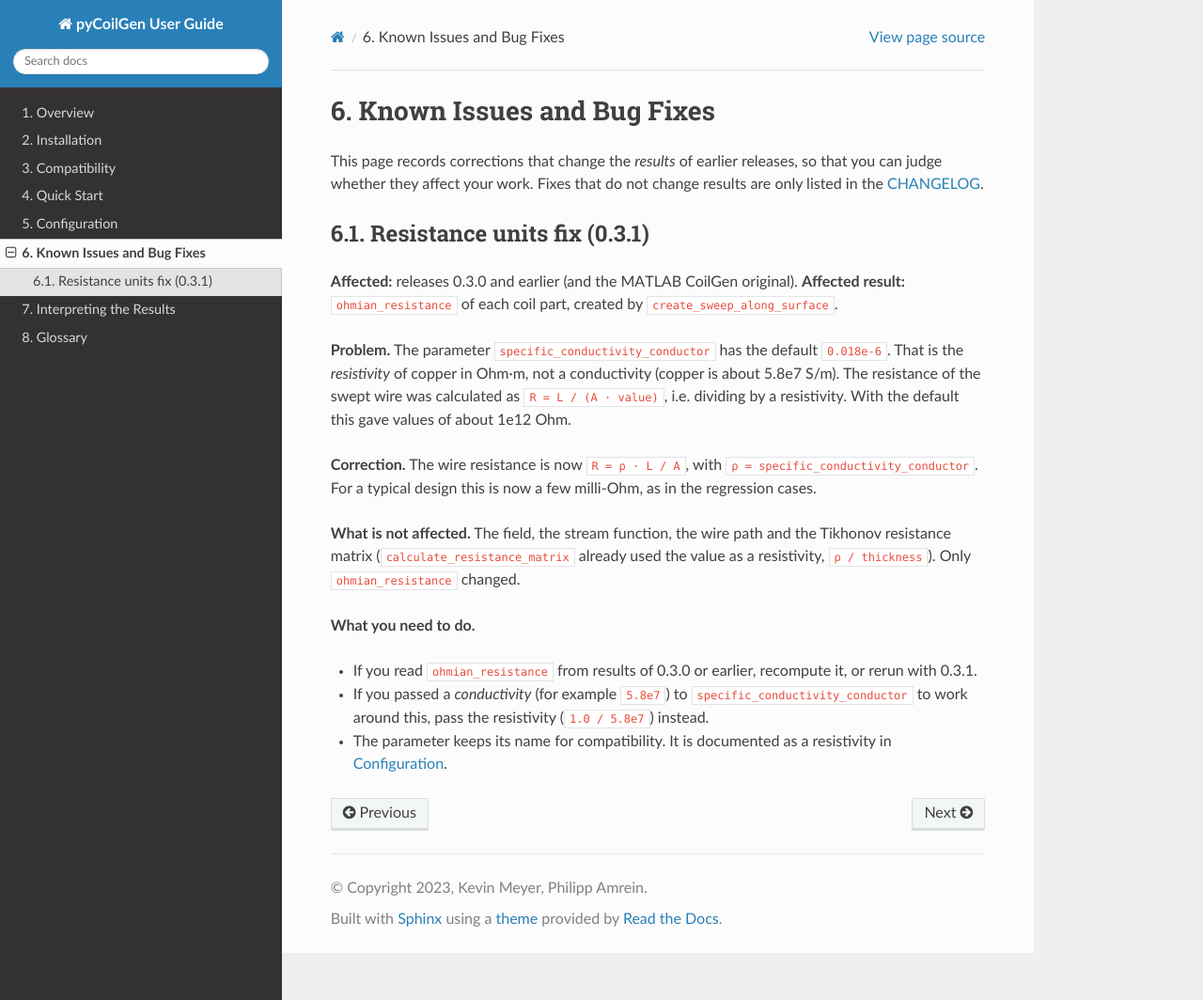
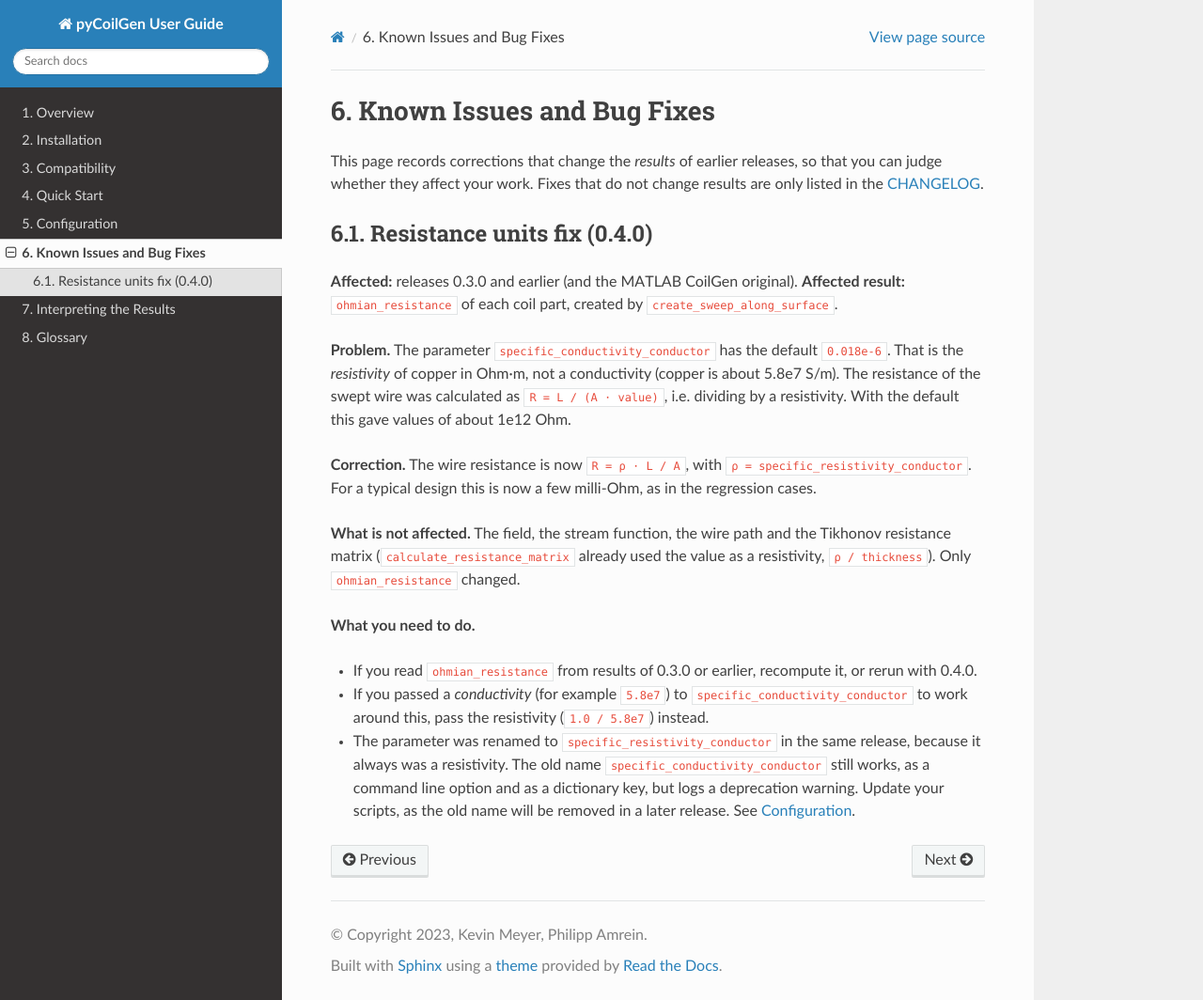
Before and after one commit to kev-m/pyCoilGen, a Sphinx documentation site: the page built from docs/source/bug_fixes.md, in a window 1280 px wide and 1064 px high. Shown: the whole window at 94% size. Built offline with Sphinx 7.4.7 and the Read the Docs theme 3.1.0, drawn with Linux system fonts in a browser that asks for light colours.

Commit message:
docs: document the renamed specific_resistivity_conductor parameter
Co-Authored-By: Claude Sonnet 5.5 <noreply@anthropic.com>

```diff
--- a/docs/source/bug_fixes.md
+++ b/docs/source/bug_fixes.md
@@ -3,7 +3,7 @@
 This page records corrections that change the *results* of earlier releases, so that you can judge whether they
 affect your work. Fixes that do not change results are only listed in the [CHANGELOG](https://github.com/kev-m/pyCoilGen/blob/master/CHANGELOG.md).
 
-## Resistance units fix (0.3.1)
+## Resistance units fix (0.4.0)
 
 **Affected:** releases 0.3.0 and earlier (and the MATLAB CoilGen original). **Affected result:** `ohmian_resistance`
 of each coil part, created by `create_sweep_along_surface`.
@@ -12,7 +12,7 @@ of each coil part, created by `create_sweep_along_surface`.
 copper in Ohm·m, not a conductivity (copper is about 5.8e7 S/m). The resistance of the swept wire was
 calculated as `R = L / (A · value)`, i.e. dividing by a resistivity. With the default this gave values of about 1e12 Ohm.
 
-**Correction.** The wire resistance is now `R = ρ · L / A`, with `ρ = specific_conductivity_conductor`. For a typical
+**Correction.** The wire resistance is now `R = ρ · L / A`, with `ρ = specific_resistivity_conductor`. For a typical
 design this is now a few milli-Ohm, as in the regression cases.
 
 **What is not affected.** The field, the stream function, the wire path and the Tikhonov resistance matrix
@@ -20,7 +20,9 @@ design this is now a few milli-Ohm, as in the regression cases.
 changed.
 
 **What you need to do.**
-- If you read `ohmian_resistance` from results of 0.3.0 or earlier, recompute it, or rerun with 0.3.1.
+- If you read `ohmian_resistance` from results of 0.3.0 or earlier, recompute it, or rerun with 0.4.0.
 - If you passed a *conductivity* (for example `5.8e7`) to `specific_conductivity_conductor` to work around this,
   pass the resistivity (`1.0 / 5.8e7`) instead.
-- The parameter keeps its name for compatibility. It is documented as a resistivity in [Configuration](configuration.md).
+- The parameter was renamed to `specific_resistivity_conductor` in the same release, because it always was a resistivity. The old name
+  `specific_conductivity_conductor` still works, as a command line option and as a dictionary key, but logs a deprecation
+  warning. Update your scripts, as the old name will be removed in a later release. See [Configuration](configuration.md).
--- a/docs/source/compatibility.md
+++ b/docs/source/compatibility.md
@@ -17,7 +17,7 @@ $ pip install pycoilgen==0.2.4
 | 0.0.8 to 0.1.1 | 2023-09 to 2023-10 | >= 3.6 | ==1.21.6 | ==1.7.3 | ==3.21.7 | The exact numpy and scipy versions limit these releases to the Python versions that they were built for, in practice 3.7 to 3.10. |
 | 0.1.2 and 0.1.3 | 2023-10 | >= 3.6 | 1.* | 1.* | 3.* | |
 | 0.2.0 to 0.2.4 | 2023-11 to 2026-02 | >= 3.6 | 1.* | 1.* | 3.* | numpy 1.x has no packages for Python 3.13 and later, so these releases cannot be installed there. In practice, Python 3.6 to 3.12. |
-| 0.3.0 to 0.3.1 | 2026-11 | >= 3.11 | >= 1.26, < 3 | >= 1.11, < 2 | >= 4.4, < 6 | Tested, see below. |
+| 0.3.0 to 0.4.0 | 2026-11 | >= 3.11 | >= 1.26, < 3 | >= 1.11, < 2 | >= 4.4, < 6 | Tested, see below. |
 
 Notes:
 
```
Also changed, not shown: README.md (+2 -2 lines), docs/source/configuration.md (+6 -4 lines).
